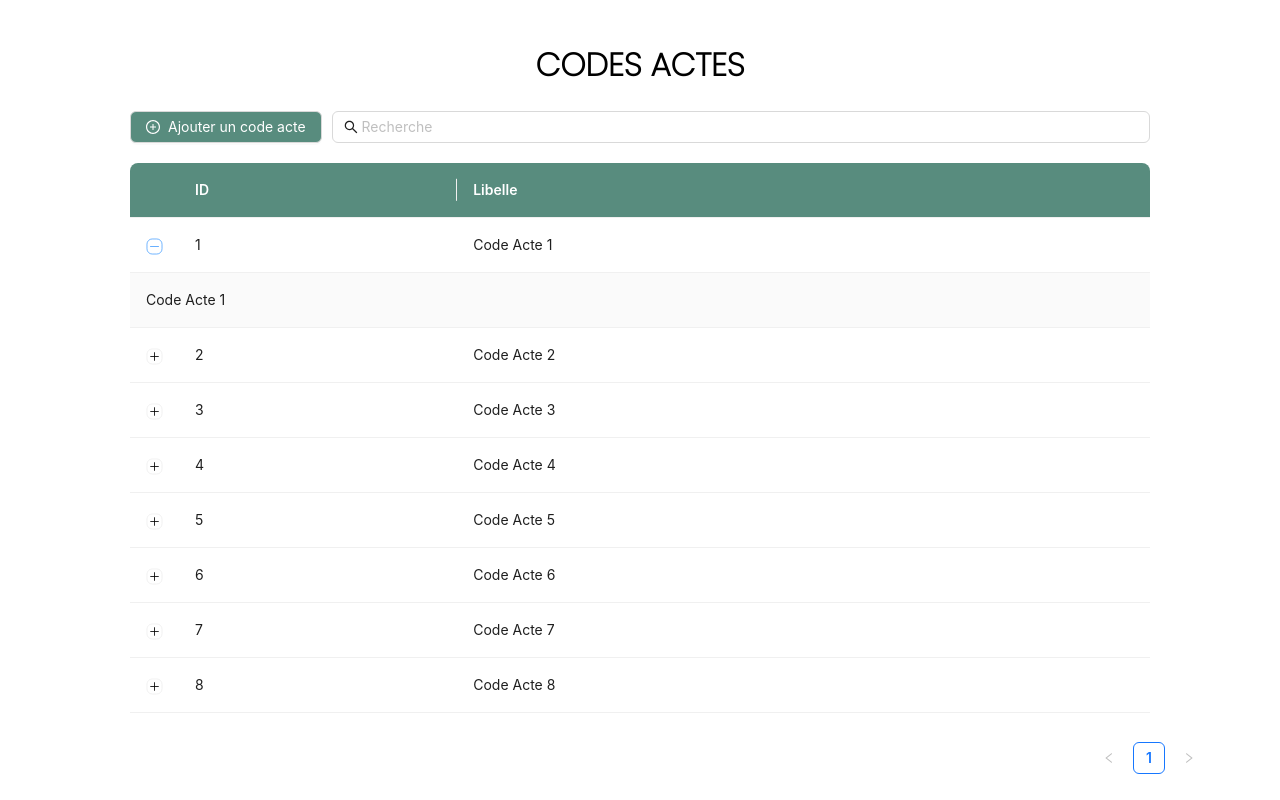
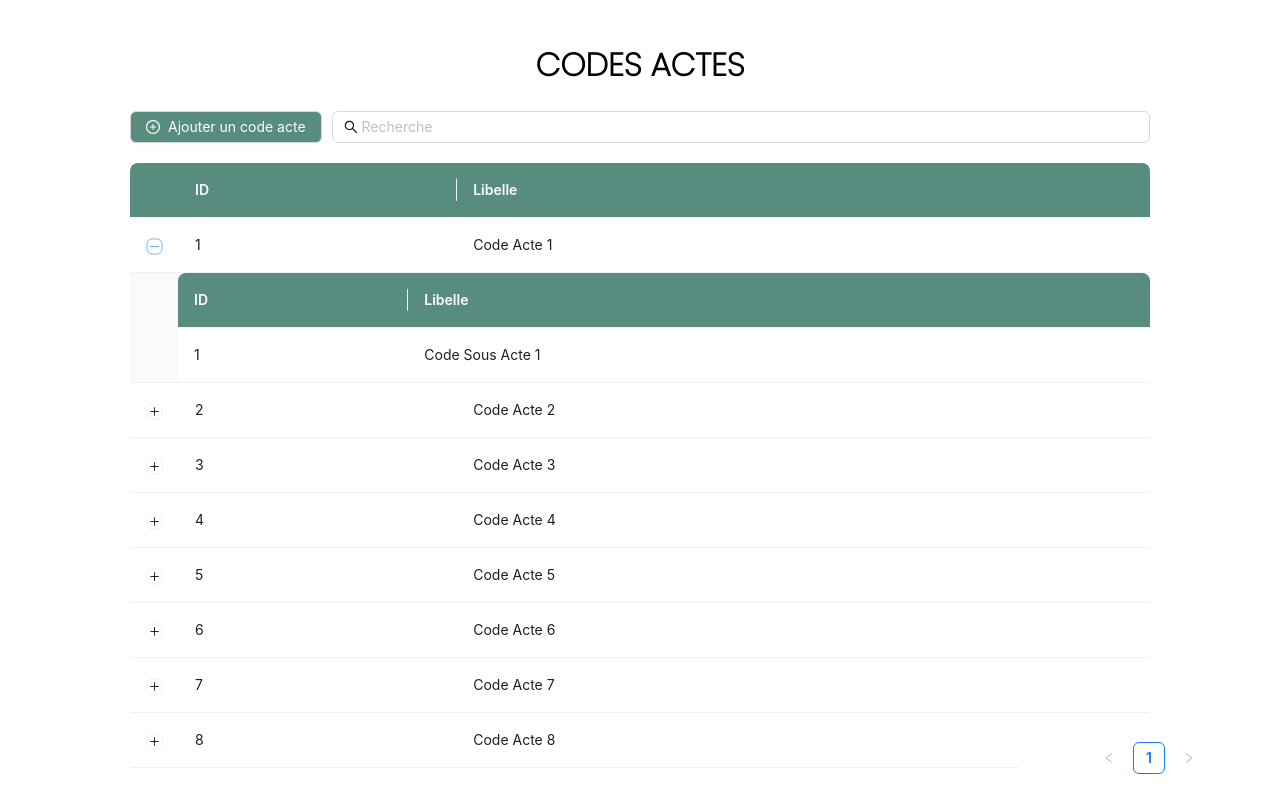
Before and after one commit to yassaminebedrane/test, a React (Create React App) app: page / in a window 1280 px wide. Both pictures are taken after a click on the button 154 px from the left and 246 px from the top of the page. Built offline with nearby package versions, Linux system fonts and the light colour scheme; data requests are answered from the project's data file.

Commit message:
8th commit

```diff
--- a/src/features/actes/ActesMainPage.js
+++ b/src/features/actes/ActesMainPage.js
@@ -8,7 +8,7 @@ import { EditOutlined, DeleteOutlined, PlusCircleOutlined } from '@ant-design/ic
 import { useQuery, useMutation, useQueryClient } from 'react-query';
 import { ToastContainer, toast } from 'react-toastify';
 import 'react-toastify/dist/ReactToastify.css';
-import { getBaremes, searchBaremesByType, getCodeActes, getCodeSousActes, getCodeTypePrestataires, getNatures, filterBaremes, updateBareme } from '../../api/baremesApi';
+import { getCodeActes, getCodeSousActes, getCodeSousActesByCodeActe } from '../../api/baremesApi';
 // import AddBaremeModal from './AddBaremeModal';
 // import UpdateBaremeModal from './UpdateBaremeModal';
 // import DeleteConfirmationModal from './DeleteConfirmationModal';
@@ -17,9 +17,17 @@ import { getBaremes, searchBaremesByType, getCodeActes, getCodeSousActes, getCod
 
 
 function ActesMainPage() {
+    const [selectedCodeActe, setSelectedCodeActe] = useState(null);
+    const [selectedCodeSousActe, setSelectedCodeSousActe] = useState(null);
+    const [codeSousActes, setCodeSousActes] = useState([]);
+    const [expandedRowKeys, setExpandedRowKeys] = useState([]);
+
+
+    const queryClient = useQueryClient();
+
     const { isLoading, isError, data: codeActes } = useQuery('codeActes', getCodeActes);
 
-    const columns = [
+    const columnsCodeActes = [
         {
             title: 'ID',
             dataIndex: 'id',
@@ -32,6 +40,7 @@ function ActesMainPage() {
         },
     ];
 
+
     if (isLoading) {
         return <div>Loading...</div>;
     }
@@ -39,6 +48,56 @@ function ActesMainPage() {
     if (isError) {
         return <div>Error fetching data</div>;
     }
+
+
+
+
+
+    const toggleExpand = (codeActeId) => {
+      if (expandedRowKeys.includes(codeActeId)) {
+        // If the row is already expanded, collapse it
+        setExpandedRowKeys([]);
+      } else {
+        // Expand the row
+        setExpandedRowKeys([codeActeId]);
+      }
+    };
+
+    const CodeSousActesTable = ({ codeActeId }) => {
+        const { data, isLoading, isError } = useQuery(['codeSousActes', codeActeId], () =>
+          getCodeSousActesByCodeActe(codeActeId)
+        );
+
+        const columnsCodeSousActes = [
+          {
+            title: 'ID',
+            dataIndex: 'id',
+            key: 'id',
+          },
+          {
+            title: 'Libelle',
+            dataIndex: 'libelle',
+            key: 'libelle',
+          },
+        ];
+
+        if (isLoading) {
+          return <div>Loading...</div>;
+        }
+
+        if (isError) {
+          return <div>Error fetching data</div>;
+        }
+
+        return (
+          <Table
+            columns={columnsCodeSousActes}
+            dataSource={data}
+            pagination={false}
+            rowKey="id"
+          />
+        );
+      };
 
     return (
 
@@ -58,15 +117,16 @@ function ActesMainPage() {
         </div>
         <div>
         <Table
-            dataSource={codeActes}
-            columns={columns}
-            expandable={{
-                expandedRowRender: (record) => <p style={{ margin: 0 }}>{record.libelle}</p>,
-                rowExpandable: (record) => record.libelle !== 'Not Expandable',
-              }}
-            rowKey="id"
-            pagination={{ pageSize: 10 }}
-        />
+        dataSource={codeActes}
+        columns={columnsCodeActes}
+        expandable={{
+          expandedRowRender: (record) => (
+            <CodeSousActesTable codeActeId={record.id} />
+          ),
+          rowExpandable: (record) => true,
+        }}
+        rowKey="id"
+      />
         </div>
         </div>
 
@@ -75,3 +135,86 @@ function ActesMainPage() {
 
 
 export default ActesMainPage
+
+// import React, { useState } from 'react';
+// import { Table, Button, Space } from 'antd';
+// import Highlighter from 'react-highlight-words';
+// import { useQuery } from 'react-query'; // Import useQuery
+// import { getCodeActes, getCodeSousActesByCodeActe } from '../../api/baremesApi';
+
+// // ... Rest of your imports and code
+
+// const ActesMainPage = () => {
+//   const { isLoading, isError, data: codeActes } = useQuery('codeActes', getCodeActes);
+//   const [expandedRowKeys, setExpandedRowKeys] = useState([]);
+
+//   const columnsCodeActes = [
+//     // ... Your Code Actes columns
+//   ];
+
+
+
+//   const toggleExpand = (codeActeId) => {
+//     if (expandedRowKeys.includes(codeActeId)) {
+//       // If the row is already expanded, collapse it
+//       setExpandedRowKeys([]);
+//     } else {
+//       // Expand the row
+//       setExpandedRowKeys([codeActeId]);
+//     }
+//   };
+
+//   return (
+//     <div>
+//       <Table
+//         dataSource={codeActes}
+//         columns={columnsCodeActes}
+//         expandable={{
+//           expandedRowRender: (record) => (
+//             <CodeSousActesTable codeActeId={record.id} />
+//           ),
+//           rowExpandable: (record) => true, // All rows are expandable
+//         }}
+//         rowKey="id"
+//       />
+//     </div>
+//   );
+// };
+
+// const CodeSousActesTable = ({ codeActeId }) => {
+//   const { data, isLoading, isError } = useQuery(['codeSousActes', codeActeId], () =>
+//     getCodeSousActesByCodeActe(codeActeId)
+//   );
+
+//   const columnsCodeSousActes = [
+//     {
+//       title: 'ID',
+//       dataIndex: 'id',
+//       key: 'id',
+//     },
+//     {
+//       title: 'Libelle',
+//       dataIndex: 'libelle',
+//       key: 'libelle',
+//     },
+//   ];
+
+//   if (isLoading) {
+//     return <div>Loading...</div>;
+//   }
+
+//   if (isError) {
+//     return <div>Error fetching data</div>;
+//   }
+
+//   return (
+//     <Table
+//       columns={columnsCodeSousActes}
+//       dataSource={data}
+//       pagination={false}
+//       rowKey="id"
+//     />
+//   );
+// };
+
+// export default ActesMainPage;
```
